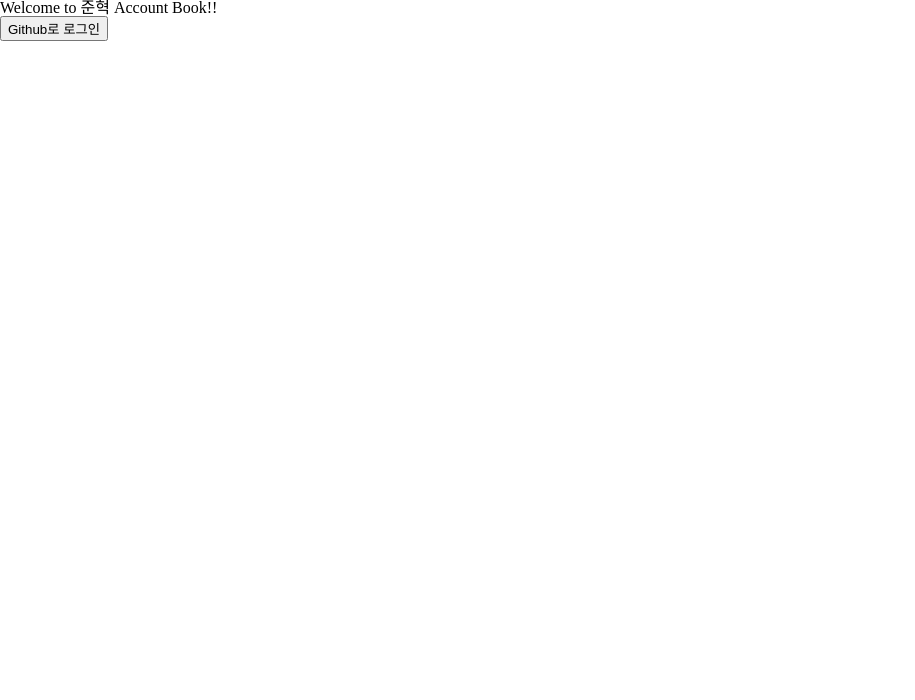
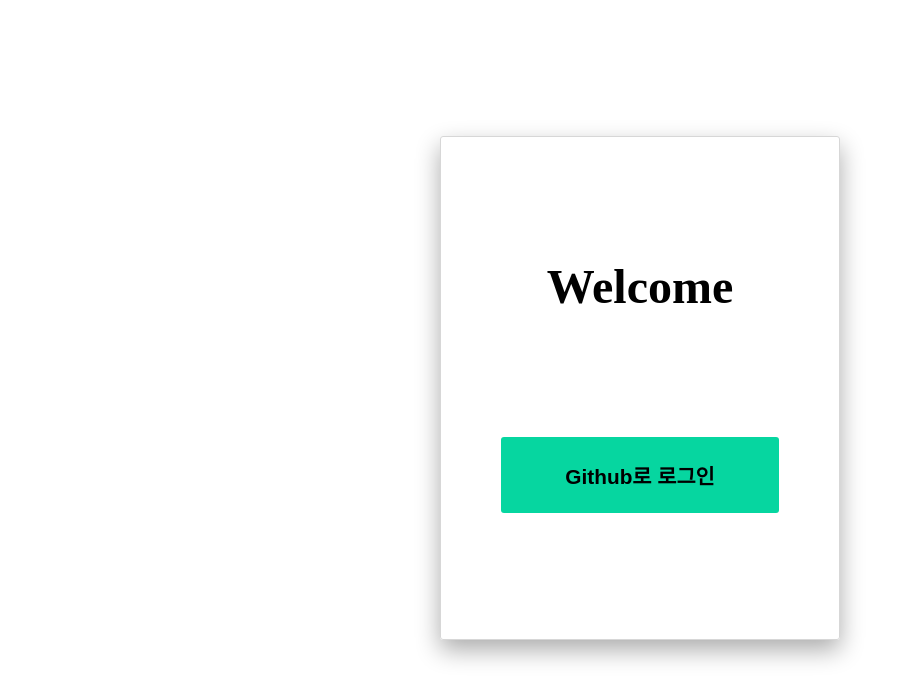
Before and after one commit to Kings0816/account-book, a React app in the folder frontend/: page /login in a window 1280 px wide. Shown: the top 700 px of the page, without its empty margins (0-915 px from the left). Built offline with nearby package versions, Linux system fonts and the light colour scheme; the HTML template or start-up script is replaced by a standard one.

Commit message:
feat: 로그인 페이지 레이아웃 초안 구현

```diff
--- a/frontend/src/pages/Login/index.jsx
+++ b/frontend/src/pages/Login/index.jsx
@@ -1,4 +1,5 @@
 import React from 'react';
+import styled from 'styled-components';
 
 const Login = () => {
     const requestLogin = () => {
@@ -7,13 +8,50 @@ const Login = () => {
     };
 
     return (
-        <>
-            <div>Welcome to 준혁 Account Book!!</div>
-            <button type="submit" onClick={requestLogin}>
+        <Wrapper>
+            <Description>Welcome</Description>
+            <LoginButton type="submit" onClick={requestLogin}>
                 Github로 로그인
-            </button>
-        </>
+            </LoginButton>
+        </Wrapper>
     );
 };
 
 export default Login;
+
+const Wrapper = styled.div`
+    width: 400px;
+    height: 63vh;
+    margin: 17vh auto;
+
+    display: flex;
+    flex-direction: column;
+    justify-content: space-evenly;
+    align-items: center;
+
+    border: 1px solid #d7d7d7;
+    box-sizing: border-box;
+    border-radius: 3px;
+    box-shadow: rgb(0 0 0 / 33%) 0px 10px 25px;
+`;
+
+const Description = styled.div`
+    font-size: 3rem;
+    font-weight: bold;
+`;
+
+const LoginButton = styled.button`
+    width: 70%;
+    height: 15%;
+
+    border: none;
+    border-radius: 3px;
+    background-color: rgb(6, 214, 160);
+
+    font-size: 1.3rem;
+    font-weight: bold;
+
+    &:hover {
+        cursor: pointer;
+    }
+`;
```
